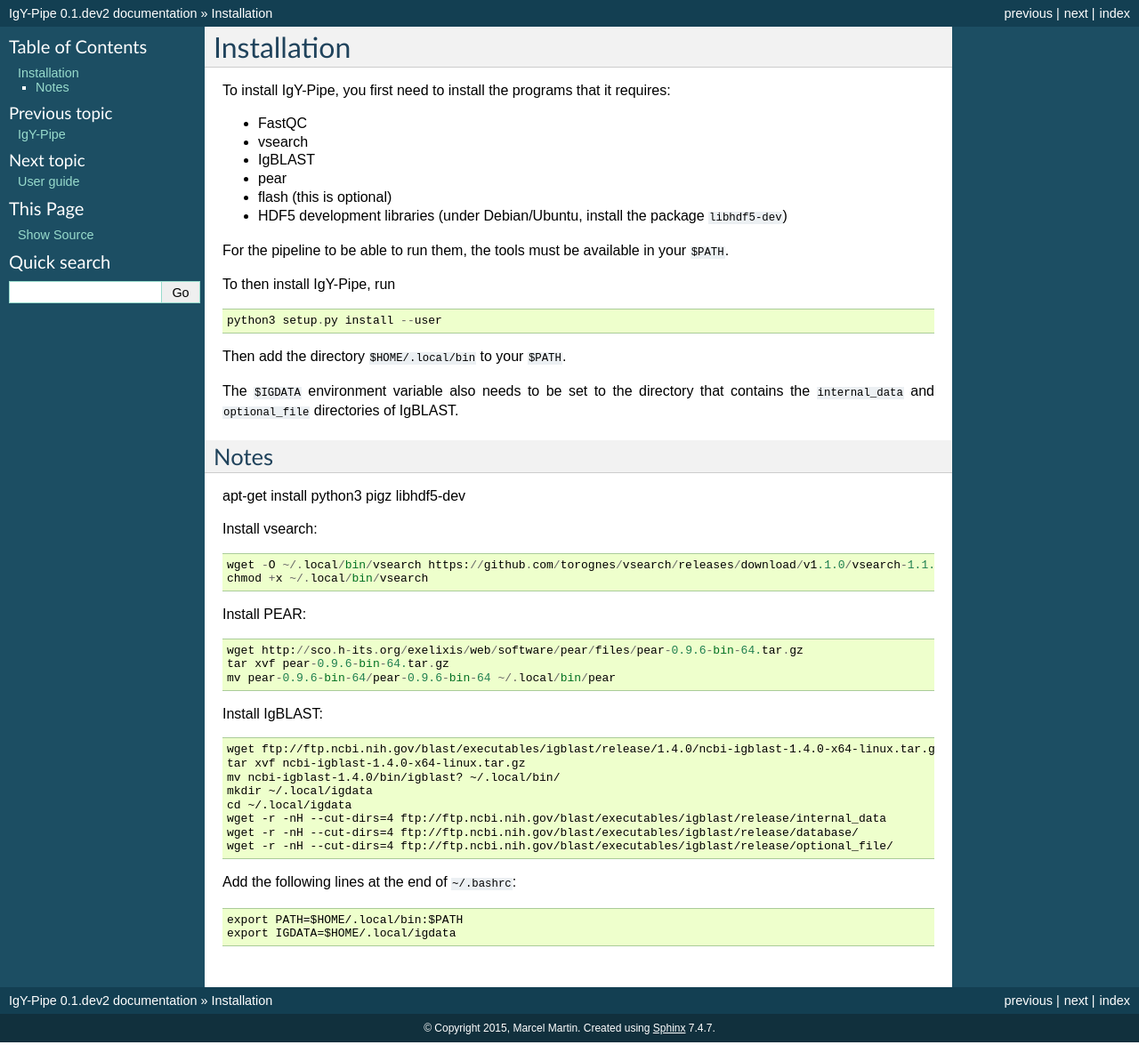
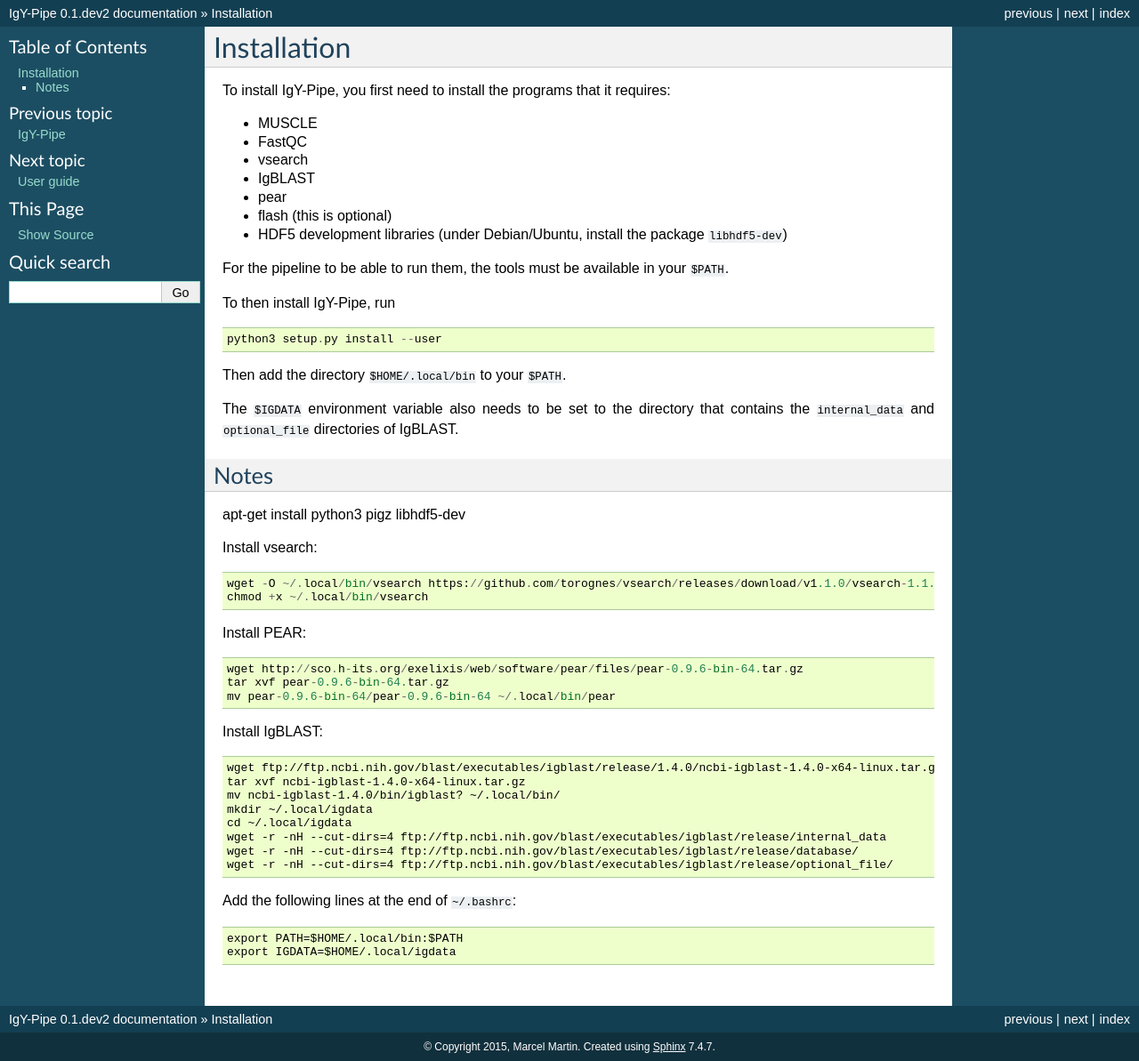
Before and after one commit to NBISweden/IgDiscover-legacy, a Sphinx documentation site: the page built from docs/installation.rst, in a window 1280 px wide. Shown: the whole page at 89% size. Built offline with Sphinx 7.4.7, drawn with Linux system fonts in a browser that asks for light colours; before the commit the page ends 1172 px from its top, so only the background shows below that.

Commit message:
Document MUSCLE dependency

```diff
--- a/docs/installation.rst
+++ b/docs/installation.rst
@@ -4,6 +4,7 @@
 
 To install IgY-Pipe, you first need to install the programs that it requires:
 
+* MUSCLE
 * FastQC
 * vsearch
 * IgBLAST
```
